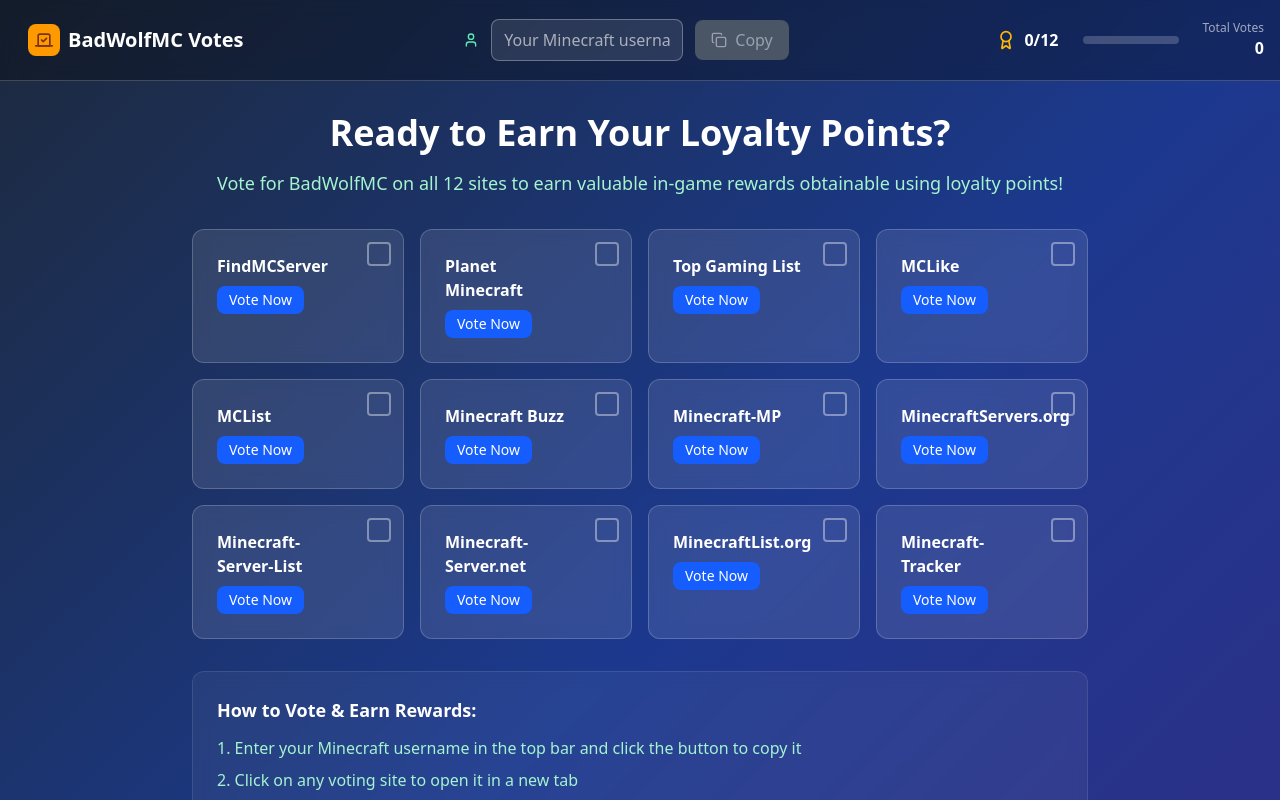
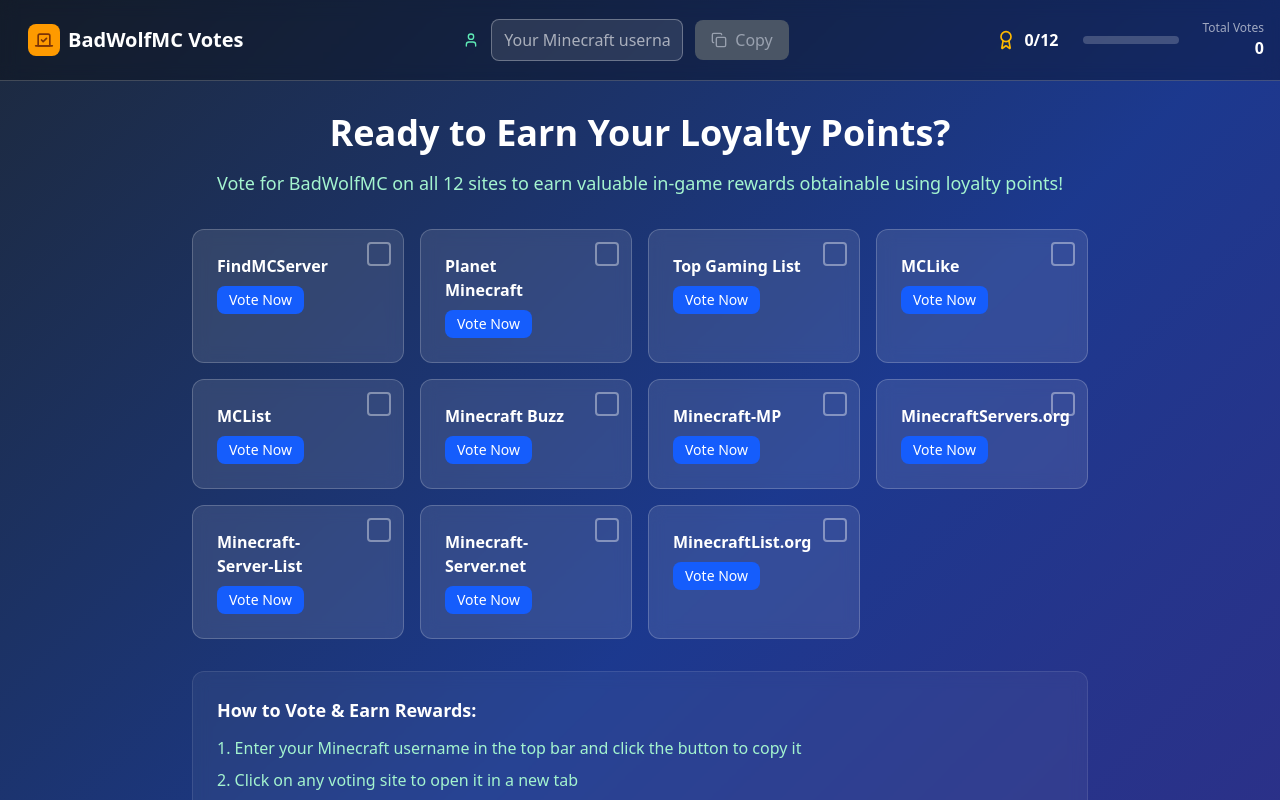
Before and after one commit to AdimoUK/BadWolfMC-Voting-App, a React (Vite) app: page / in a window 1280 px wide. Shown: the top 800 px of the page. Built offline with nearby package versions, Linux system fonts and the light colour scheme.

Commit message:
Update App.jsx
Removed Minecraft-Tracker

```diff
--- a/src/App.jsx
+++ b/src/App.jsx
@@ -23,8 +23,7 @@
         {name: 'MinecraftServers.org', url: 'https://link.bwmc.app/servorgweb', id: 'mcservers', type: 'link'},
         {name: 'Minecraft-Server-List', url: 'https://link.bwmc.app/listweb', id: 'mcserverlist', type: 'link'},
         {name: 'Minecraft-Server.net', url: 'https://link.bwmc.app/servnetweb', id: 'mcservernet', type: 'link'},
-        {name: 'MinecraftList.org', url: 'https://link.bwmc.app/list2web', id: 'mclist', type: 'link'},
-        {name: 'Minecraft-Tracker', url: 'https://link.bwmc.app/trackweb', id: 'mctracker', type: 'link'}
+        {name: 'MinecraftList.org', url: 'https://link.bwmc.app/list2web', id: 'mclist', type: 'link'}
     ];
 
     // Get current EST date string for reset checking
```
